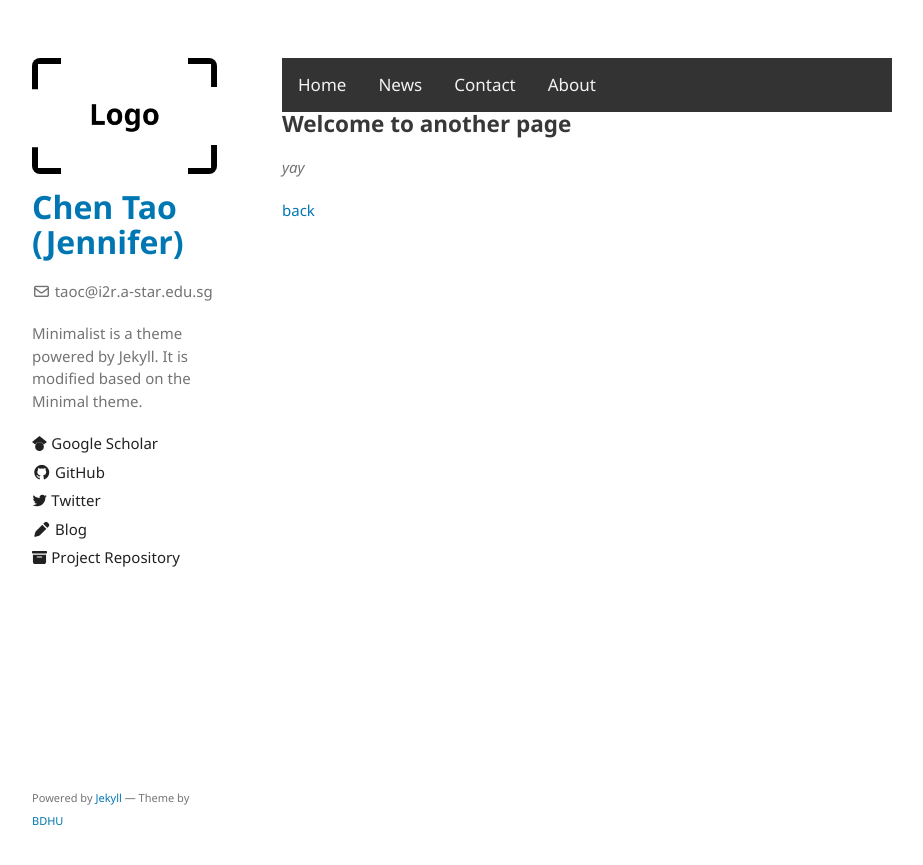
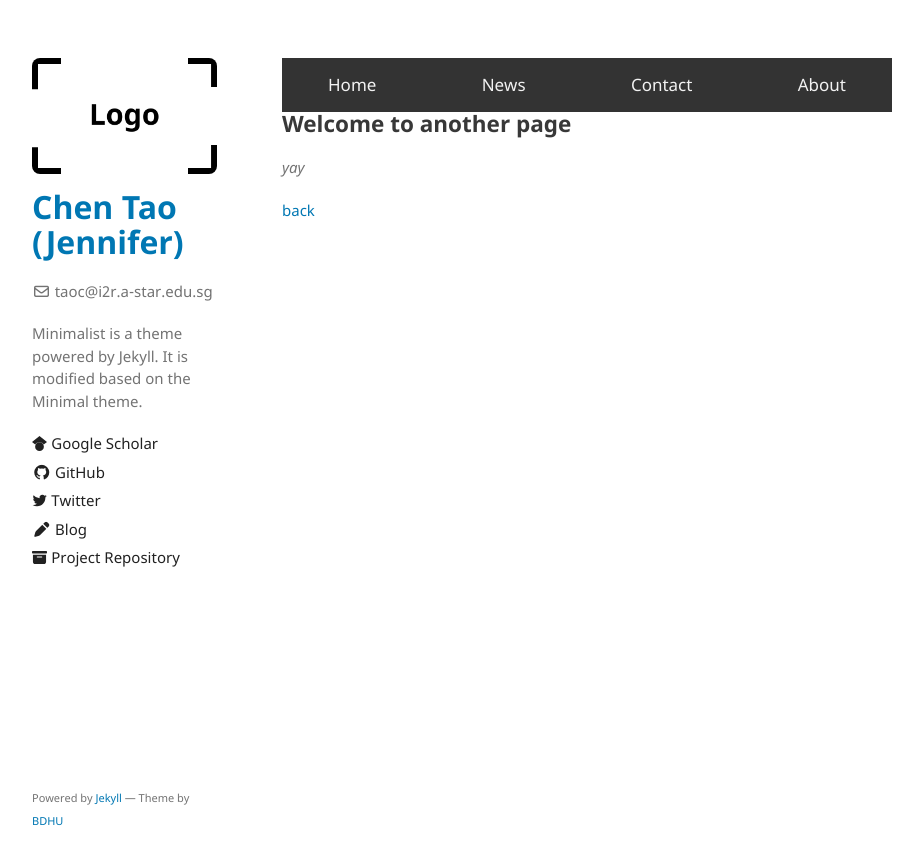
Before and after one commit to TAOC0002/TAOC0002.github.io, a Jekyll site: the page built from another-page.md, in a window 1280 px wide. Shown: the top 865 px of the page, without its empty margins (178-1101 px from the left). Built offline with Jekyll 4.4.1, drawn with Linux system fonts in a browser that asks for light colours; our own code applies the rules of GitHub Pages for plain Markdown files.

Commit message:
Update style.scss

```diff
--- a/assets/css/style.scss
+++ b/assets/css/style.scss
@@ -70,6 +70,10 @@
 .topnav {
   overflow: hidden;
   background-color: #333;
+  display: flex;
+  justify-content: space-between;
+  padding-left: 30px;
+  padding-right: 30px;
 }
 
 .topnav a {
@@ -82,5 +86,5 @@
 }
 
 .topnav a:hover {
-  color: #04AA6D;
+  color: #eeeeee;
 }
```
